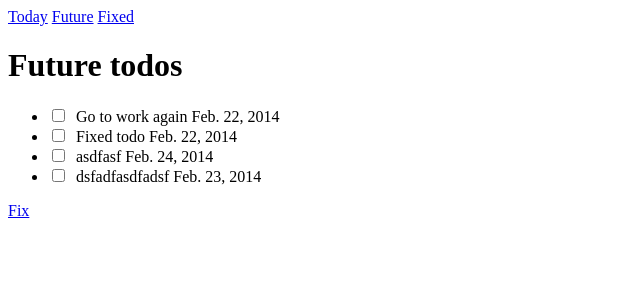
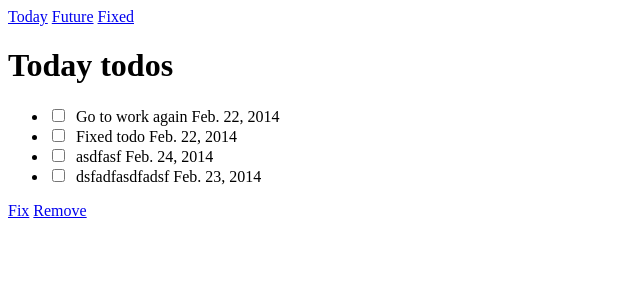
Before and after one commit to ka8725/django-todo, a Django app: template todos/templates/todos/today.html in a window 1280 px wide. Shown: the top 300 px of the page, without its empty margins (0-640 px from the left). Run offline with Django 3.2, Linux system fonts and the light colour scheme; the template is opened without the code that fills it: values that come from a table or form of the project are taken from there, others are empty; data comes from the database, SQL or seed files in the repository; both versions use the stored data as it was after the commit; parts of the project's set-up code (start-up, migrations or seed data) failed here and were passed over; some libraries are stand-ins or nearby versions.

Commit message:
Remove action

```diff
--- a/todos/static/todos/js/app.js
+++ b/todos/static/todos/js/app.js
@@ -1,11 +1,9 @@
 $(document).ready(function() {
   $('.action-link').on('click', function() {
     var form = $(this).closest('form'),
-        url = this.href,
-        method = $(this).data('method');
+        url = this.href;
 
     form.attr('action', url);
-    form.attr('method', method);
     form.submit();
   });
 });
--- a/todos/templates/todos/fixed.html
+++ b/todos/templates/todos/fixed.html
@@ -3,11 +3,16 @@
 {% block content %}
   <h1>Fixed todos</h1>
 
+  <form method='POST'>
+    {% csrf_token %}
     <ul>
       {% for todo in todos %}
         <li>
+          <input type='checkbox' name='todo_ids' value='{{ todo.id }}' />&nbsp;
           {{ todo.name }} {{ todo.date }}
         </li>
       {% endfor %}
     </ul>
+    <a href="{% url 'todos:remove' %}" class='action-link'>Remove</a>
+  </form>
 {% endblock %}
--- a/todos/templates/todos/future.html
+++ b/todos/templates/todos/future.html
@@ -3,7 +3,7 @@
 {% block content %}
   <h1>Future todos</h1>
 
-  <form>
+  <form method='POST'>
     {% csrf_token %}
     <ul>
       {% for todo in todos %}
@@ -13,6 +13,7 @@
         </li>
       {% endfor %}
     </ul>
-    <a href="{% url 'todos:fix' %}" data-method='post'>fix</a>
+    <a href="{% url 'todos:fix' %}" class='action-link'>Fix</a>
+    <a href="{% url 'todos:remove' %}" class='action-link'>Remove</a>
   </form>
 {% endblock %}
--- a/todos/templates/todos/today.html
+++ b/todos/templates/todos/today.html
@@ -1,9 +1,9 @@
 {% extends 'todos/layout.html' %}
 
 {% block content %}
-  <h1>Future todos</h1>
+  <h1>Today todos</h1>
 
-  <form>
+  <form method='POST'>
     {% csrf_token %}
     <ul>
       {% for todo in todos %}
@@ -13,6 +13,7 @@
         </li>
       {% endfor %}
     </ul>
-    <a href="{% url 'todos:fix' %}" data-method='POST' class='action-link'>Fix</a>
+    <a href="{% url 'todos:fix' %}" class='action-link'>Fix</a>
+    <a href="{% url 'todos:remove' %}" class='action-link'>Remove</a>
   </form>
 {% endblock %}
--- a/todos/urls.py
+++ b/todos/urls.py
@@ -7,4 +7,5 @@ urlpatterns = patterns('',
   url(r'^future$', views.future, name='future'),
   url(r'^fixed$', views.fixed, name='fixed'),
   url(r'^fix$', views.fix, name='fix'),
+  url(r'^remove$', views.remove, name='remove'),
 )
```
Also changed, not shown: todos/views.py (+12 -1 lines), db.sqlite3. Lines whose indentation alone changed are shown as unchanged.
